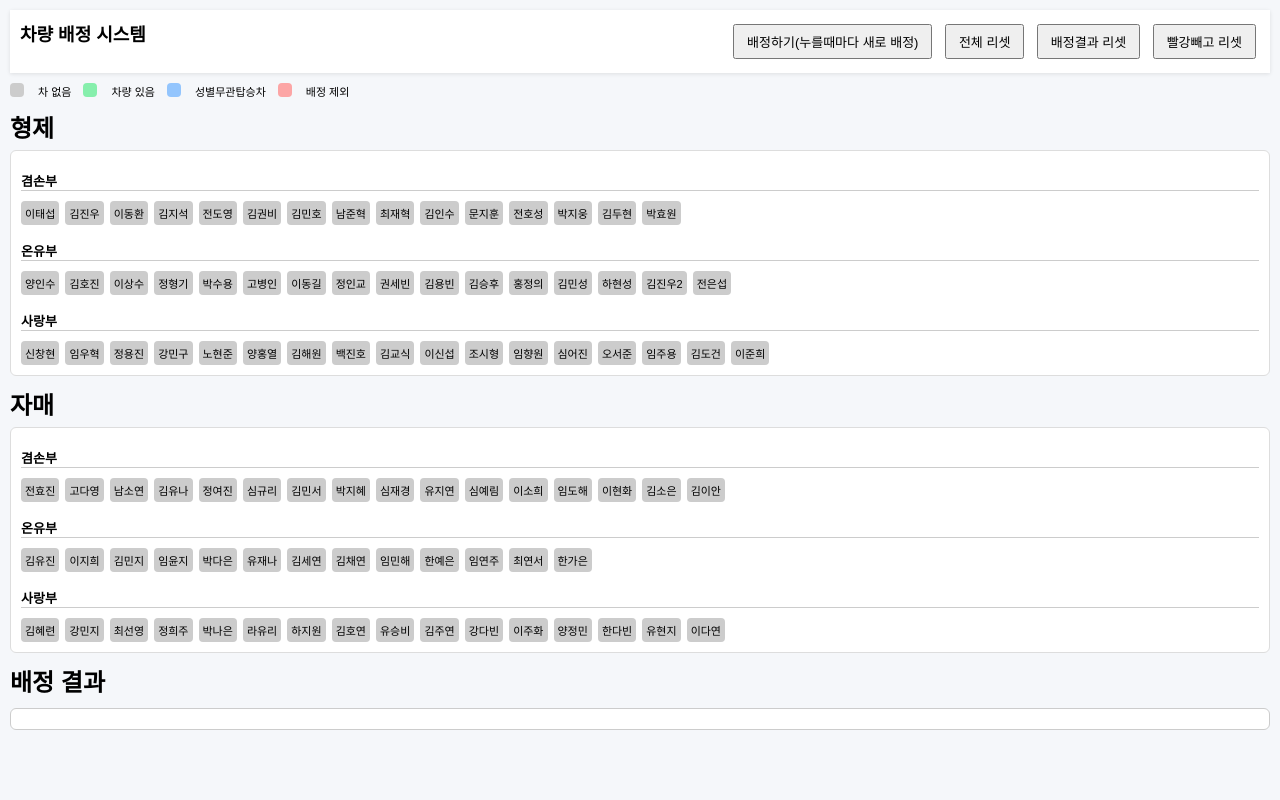
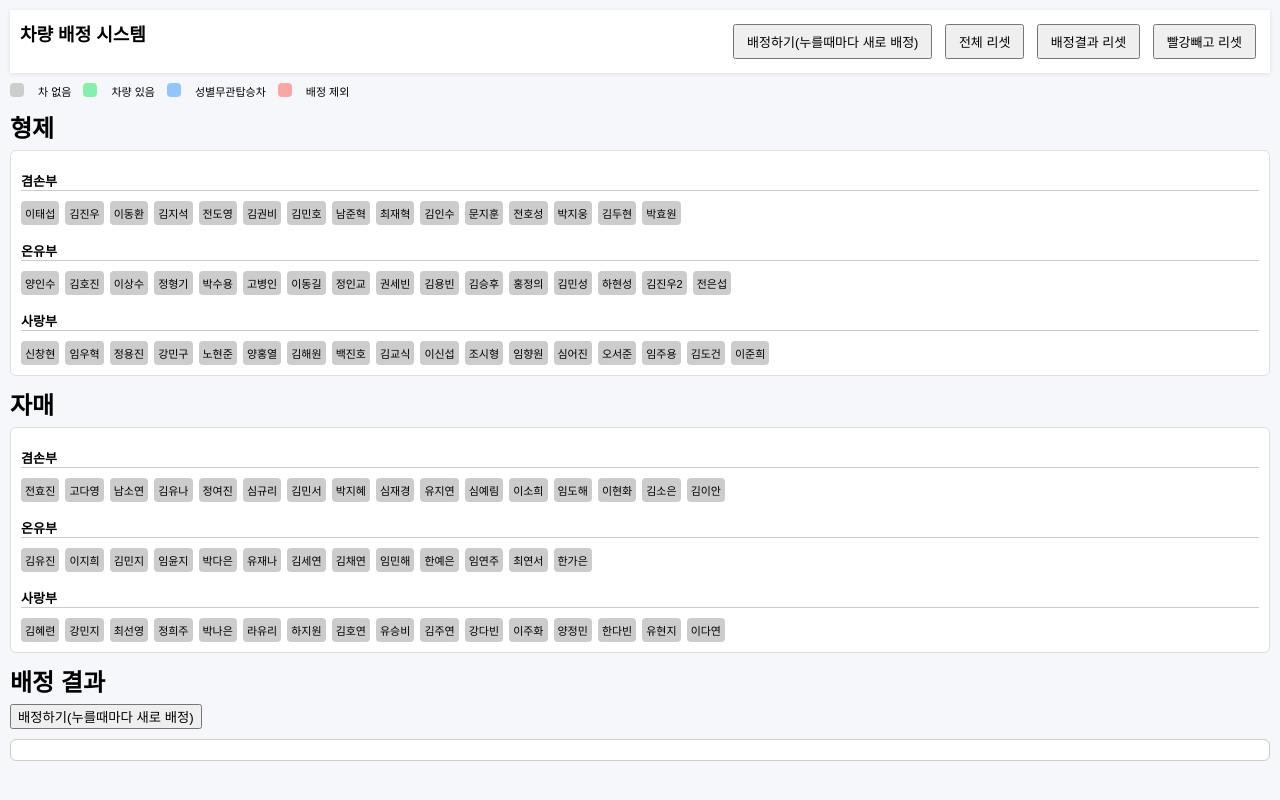
Before and after one commit to jw0921-kim/car, a plain HTML site: page index.html in a window 1280 px wide. Drawn offline with Linux system fonts and the light colour scheme.

Commit message:
Update index.html

```diff
--- a/index.html
+++ b/index.html
@@ -28,7 +28,7 @@
     <section><h2>자매</h2><div id="sisters" class="card-section"></div></section>
   </main>
   <section>
-    <h2>배정 결과</h2>
+    <h2>배정 결과</h2> <button onclick="assignCars()">배정하기(누를때마다 새로 배정)</button>
     <div id="result"></div>
   </section>
   <script src="script.js"></script>
```
